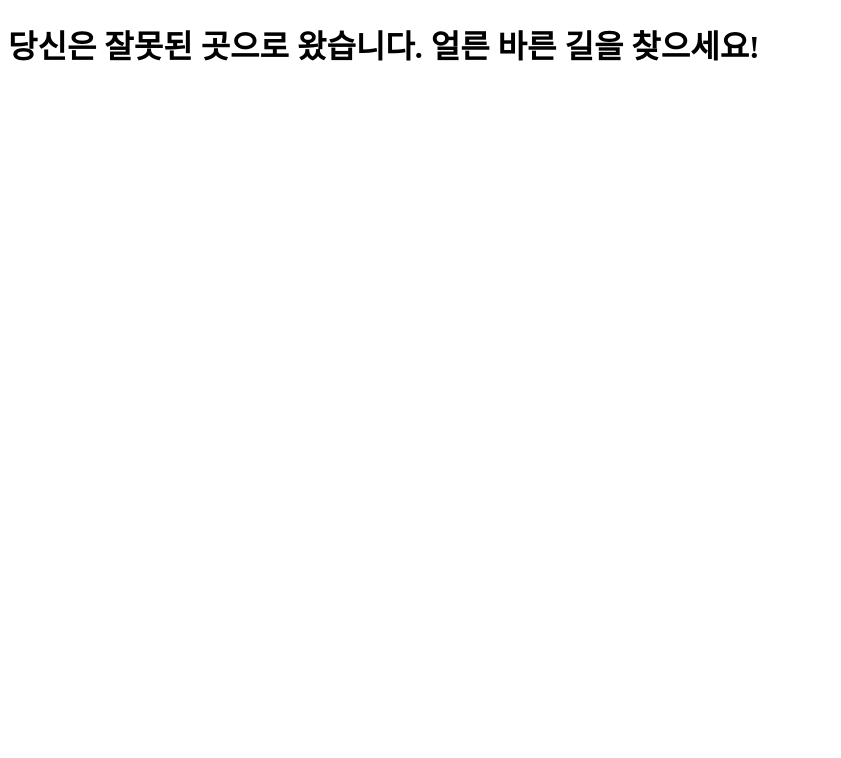
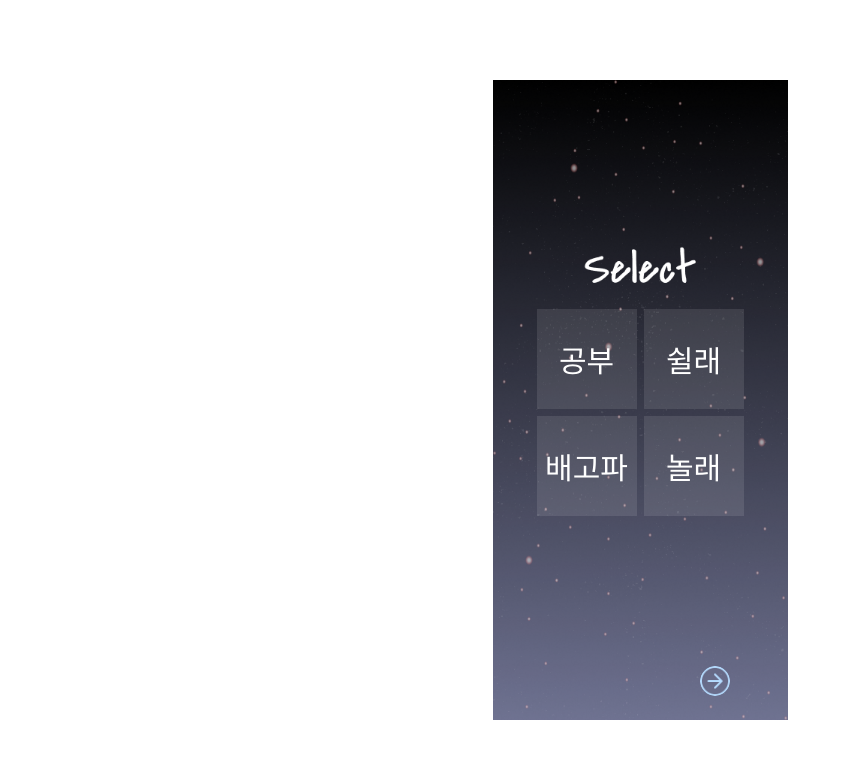
Before and after one commit to inhaUniverseTime/Front-end, a React (Create React App) app: page /choice in a window 1280 px wide. Shown: the top 758 px of the page, without its empty margins (0-841 px from the left). Built offline with nearby package versions, Linux system fonts and the light colour scheme.

Commit message:
feat. choice page 추가

```diff
--- a/src/App.js
+++ b/src/App.js
@@ -3,6 +3,7 @@ import { BrowserRouter, Routes, Route } from 'react-router-dom';
 import NotFound from './pages/NotFound';
 import Main from './pages/Main';
 import Main2 from './pages/Main2';
+import Choice from './pages/Choice';
 import Ticket from './pages/Ticket';
 import Rocket from './pages/Rocket';
 import Ready from './pages/Ready';
@@ -15,6 +16,7 @@ const App = () => {
         <Route path='/' element={<Main />} />
         <Route path='/main2' element={<Main2 />} />
         <Route path='/Ticket' element={<Ticket />} />
+        <Route path='/choice' element={<Choice />} />
         <Route path='/rocket' element={<Rocket />} />
         <Route path='/ready' element={<Ready />} />
         <Route path='/result' element={<Result />} />
--- /dev/null
+++ b/src/pages/Choice.jsx
@@ -0,0 +1,142 @@
+import React, { useState } from 'react';
+import styled, { createGlobalStyle } from "styled-components";
+import { Link } from "react-router-dom";
+
+const GlobalStyles = createGlobalStyle`
+  * {
+    margin: 0;
+    padding: 0;
+    box-sizing: border-box;
+  }
+
+  body {
+    background-color: #d9d9d9;
+  }
+`;
+
+const PageContainer = styled.div`
+  display: flex;
+  flex-direction: column;
+  justify-content: center;
+  align-items: center;
+  background-color: white;
+  height: 100vh; /* 화면 전체 높이로 설정  */
+`;
+
+const ContentContainer = styled.div`
+  width: 90vw;
+  height: 80vh;
+  display: flex;
+  flex-direction: column;
+  align-items: center;
+  justify-content: center;
+  margin: 0 auto; /* 가운데 정렬을 위해 auto로 설정  */
+  background-image: url('/image/choice.png');
+  background-size: contain;
+  background-position: center;
+  background-repeat: no-repeat;
+  background-color: white;
+  position: relative;
+`;
+
+const StyledSquareButton = styled.div`
+  width: 100px;
+  height: 100px;
+  background-color: ${({ isActive }) => (isActive ? '#3CA2FF' : 'rgba(255, 255, 255, 0.1)')};
+  border: ${({ isActive }) => (isActive ? '2px solid #FFFFFF' : 'none')};
+  cursor: pointer;
+  position: relative;
+  text-align: center; /* 텍스트를 가로로 가운데 정렬 */
+
+  > div {
+    font-size: 30px;
+    font-weight: 500; /* 세미 볼드(미디엄) */
+    color: white;
+    position: absolute;
+    top: 50%;
+    left: 50%;
+    transform: translate(-50%, -50%);
+    display: inline-block; /* 추가 */
+    white-space: nowrap; /* 텍스트가 너비를 벗어나더라도 줄 바꿈 방지 */
+  }
+`;
+
+
+
+const CircleButton = styled(Link)`
+    position: absolute;
+    width: 30px;
+    height: 30px;
+    border-radius: 50%;
+    background-image: url('/image/circlearrow.png');
+    background-size: cover;
+    display: flex;
+    align-items: center;
+    justify-content: center;
+    bottom: 3vh; // 하단에서 10px 떨어진 곳에 위치
+    right: 38vw;
+
+
+    @media (max-width: 768px) {
+        bottom: 2vh;
+        right: 30vw;
+    }
+
+    @media (max-width: 480px) {
+        bottom: 1vh;
+        right: 10vw;
+    }
+`;
+
+
+const Row = styled.div`
+  display: flex;
+  gap: 7px; /* 사각형 간의 간격 */
+`;
+
+const TopRow = styled(Row)`
+  margin-bottom: 32px;
+`;
+
+const Choice = () => {
+  const [isActive, setIsActive] = useState([false, false, false, false]); // 사각형 활성화 여부 상태 관리
+
+  // 사각형 클릭 시 해당 인덱스의 isActive 상태 변경
+  const handleClick = (index) => {
+    const updatedActive = [...isActive];
+    updatedActive[index] = !updatedActive[index];
+    setIsActive(updatedActive);
+  };
+
+  return (
+    <>
+      <GlobalStyles />
+      <PageContainer>
+        <ContentContainer>
+          <TopRow>
+            {/* 첫 번째 행 */}
+            <StyledSquareButton onClick={() => handleClick(0)} isActive={isActive[0]} style={{ top: '25px' }}>
+              <div>공부</div>
+
+            </StyledSquareButton>
+            <StyledSquareButton onClick={() => handleClick(1)} isActive={isActive[1]} style={{ top: '25px' }}>
+              <div>쉴래</div>
+            </StyledSquareButton>
+          </TopRow>
+          <Row>
+            {/* 두 번째 행 */}
+            <StyledSquareButton onClick={() => handleClick(2)} isActive={isActive[2]}>
+              <div>배고파</div>
+            </StyledSquareButton>
+            <StyledSquareButton onClick={() => handleClick(3)} isActive={isActive[3]}>
+              <div>놀래</div>
+            </StyledSquareButton>
+          </Row>
+          <CircleButton to="/rocket" />
+        </ContentContainer>
+      </PageContainer>
+    </>
+  );
+};
+
+export default Choice;
--- a/src/pages/Rocket.jsx
+++ b/src/pages/Rocket.jsx
@@ -23,8 +23,8 @@ const PageContainer = styled.div`
 `;
 
 const ContentContainer = styled.div`
-  width: 393px;
-  height: 852px;
+  width: 90vw;
+  height: 80vh;
   display: flex;
   align-items: center;
   justify-content: center;
```
Also changed, not shown: public/image/choice.png.
